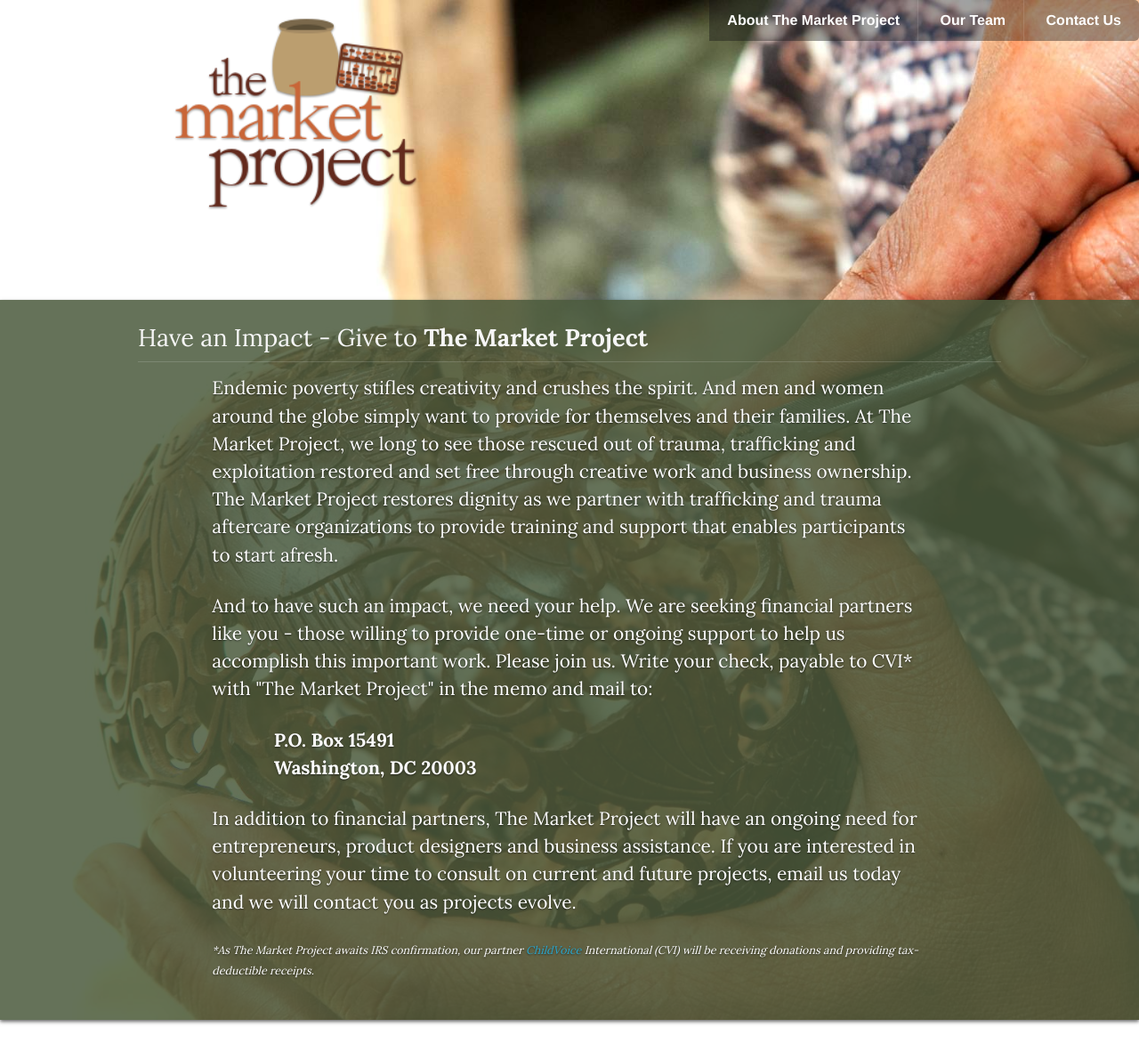
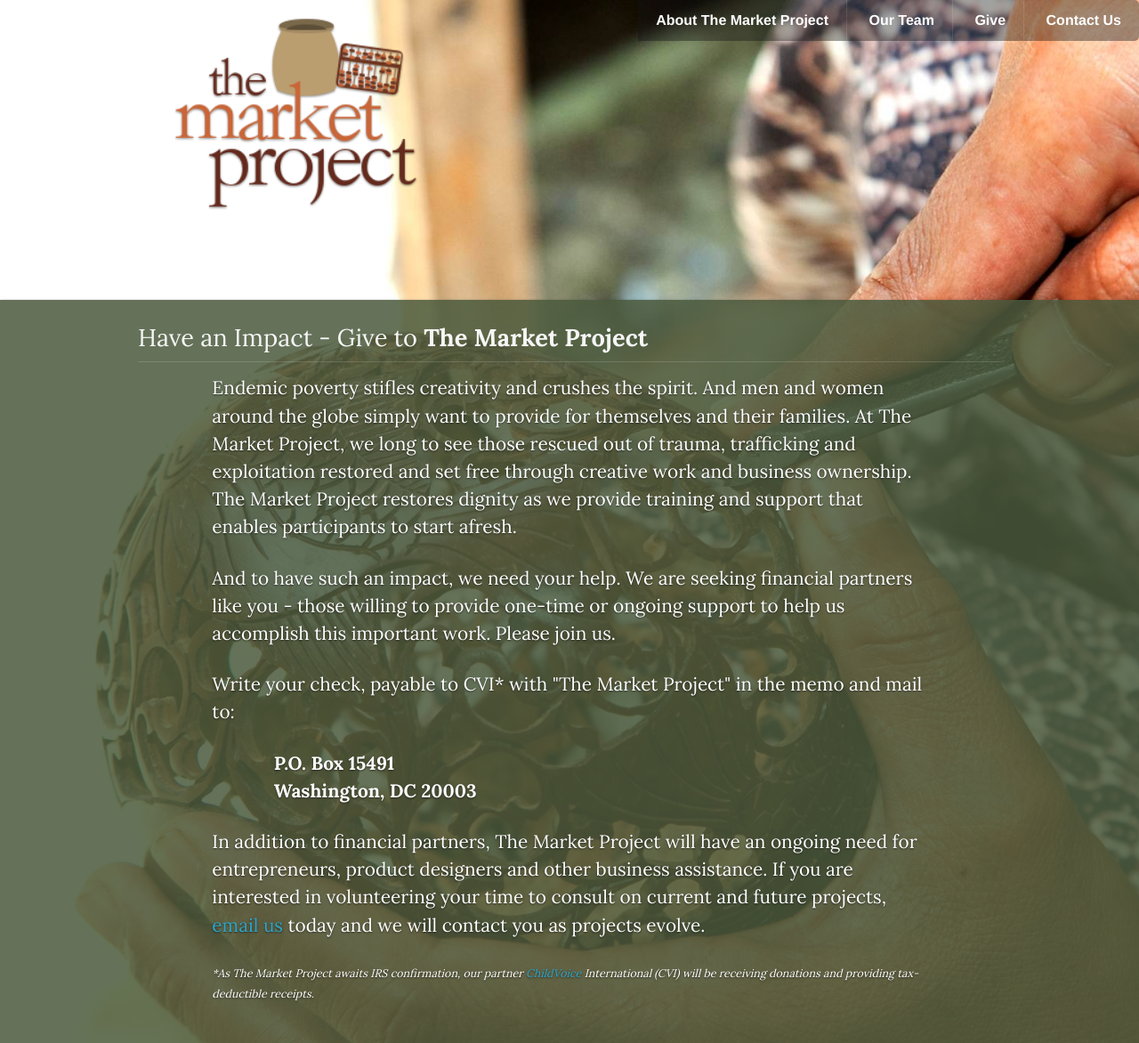
Before and after one commit to themarketproject/themarketproject.github.com, a Jekyll site: the page built from give/index.md, in a window 1280 px wide. Shown: the whole page at 89% size. Built offline with Jekyll 4.4.1, drawn with Linux system fonts in a browser that asks for light colours; nearby versions of some CDN libraries.

Commit message:
Tweak content of give page

```diff
--- a/_includes/nav.html
+++ b/_includes/nav.html
@@ -3,9 +3,10 @@
     <h1>The Market Project</h1>
 
     <nav>
-      <a href="#values">About The Market Project</a>
-      <a href="#team">Our Team</a>
-      <a href="#contact">Contact Us</a>
+      <a href="/#values">About The Market Project</a>
+      <a href="/#team">Our Team</a>
+      <a href="/give/">Give</a>
+      <a href="/#contact">Contact Us</a>
     </nav>
 
   </div>
--- a/give/index.md
+++ b/give/index.md
@@ -7,9 +7,11 @@
 <div class="row">
 <div class="large-10 large-offset-1 columns">
 
-<p>Endemic poverty stifles creativity and crushes the spirit. And men and women around the globe simply want to provide for themselves and their families. At The Market Project, we long to see those rescued out of trauma, trafficking and exploitation restored and set free through creative work and business ownership. The Market Project restores dignity as we partner with trafficking and trauma aftercare organizations to provide training and support that enables participants to start afresh.</p>
+<p>Endemic poverty stifles creativity and crushes the spirit. And men and women around the globe simply want to provide for themselves and their families. At The Market Project, we long to see those rescued out of trauma, trafficking and exploitation restored and set free through creative work and business ownership. The Market Project restores dignity as we provide training and support that enables participants to start afresh.</p>
 
-<p>And to have such an impact, we need your help. We are seeking financial partners like you - those willing to provide one-time or ongoing support to help us accomplish this important work. Please join us. Write your check, payable to CVI* with "The Market Project" in the memo and mail to:</p>
+<p>And to have such an impact, we need your help. We are seeking financial partners like you - those willing to provide one-time or ongoing support to help us accomplish this important work. Please join us.</p>
+
+<p>Write your check, payable to CVI* with "The Market Project" in the memo and mail to:</p>
 
 <div class="row"><div class="large-10 large-offset-1 columns">
 <p><strong>
@@ -18,7 +20,7 @@
 </strong></p>
 </div></div>
 
-<p>In addition to financial partners, The Market Project will have an ongoing need for entrepreneurs, product designers and business assistance. If you are interested in volunteering your time to consult on current and future projects, email us today and we will contact you as projects evolve.</p>
+<p>In addition to financial partners, The Market Project will have an ongoing need for entrepreneurs, product designers and other business assistance. If you are interested in volunteering your time to consult on current and future projects, <a href="mailto:info@marketproject.org">email us</a> today and we will contact you as projects evolve.</p>
 
 <p class="footer"><small><em>*As The Market Project awaits IRS confirmation, our partner <a href="http://childvoiceintl.org">ChildVoice</a> International (CVI) will be receiving donations and providing tax-deductible receipts.</em></small></p>
 
```
